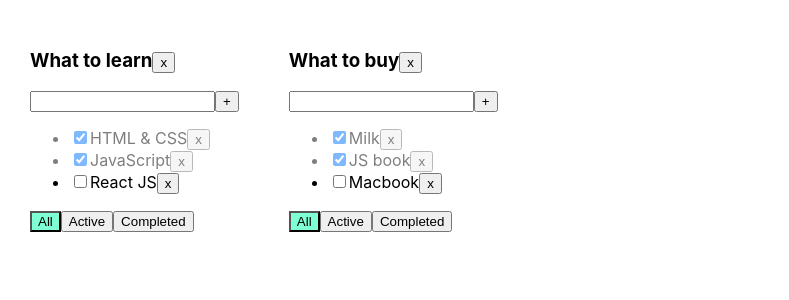
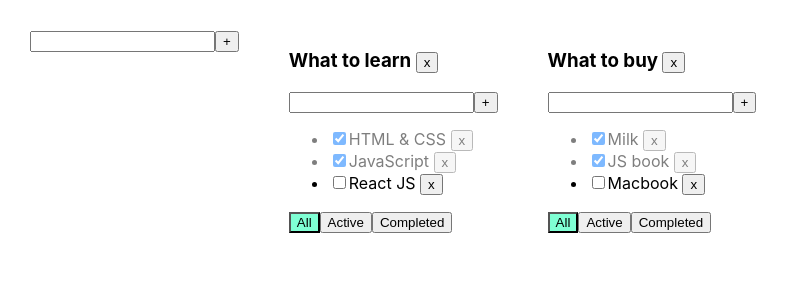
Before and after one commit to 8bitnikita/todolist-app, a React (Create React App) app: page / in a window 1280 px wide. Shown: the top 300 px of the page, without its empty margins (0-789 px from the left). Built offline with nearby package versions, Linux system fonts and the light colour scheme.

Commit message:
Add Input Form and Editable Span

```diff
--- /dev/null
+++ b/src/AddInputForm.tsx
@@ -0,0 +1,47 @@
+import React, {ChangeEvent, KeyboardEvent, useState} from "react";
+
+type AddInputFormPropsType = {
+    addItem: (title: string) => void
+}
+
+export const AddInputForm = (props: AddInputFormPropsType) => {
+
+    let [title, setTitle] = useState('');
+    let [error, setError] = useState<string | null>(null)
+
+    const onChangeHandler = (e: ChangeEvent<HTMLInputElement>) => {
+        setTitle(e.currentTarget.value)
+    }
+    const onKeyPressHandler = (e: KeyboardEvent<HTMLInputElement>) => {
+        setError(null)
+        if (e.charCode === 13) {
+            addItem()
+        }
+    }
+    const onBlurHandler = () => {
+        setError(null)
+    }
+
+    // Function that checks Input and add Error message
+    let addItem = () => {
+        if (title.trim() !== '') {
+            props.addItem(title)
+            setTitle('')
+        } else {
+            setError('Enter the title!')
+        }
+    }
+
+    return (
+        <div>
+            <input value={title}
+                   onChange={onChangeHandler}
+                   onKeyPress={onKeyPressHandler}
+                   className={error ? 'error': ''}
+                   onBlur={onBlurHandler}
+            />
+            <button onClick={addItem}>+</button>
+            {error && <div className='error-message'>{error}</div>}
+        </div>
+    )
+}
--- a/src/App.css
+++ b/src/App.css
@@ -5,10 +5,6 @@
 
 .App > div {
   margin-right: 50px;
-}
-
-h3 {
-  display: inline-block;
 }
 
 .error {
--- a/src/App.tsx
+++ b/src/App.tsx
@@ -2,7 +2,7 @@ import React, {useState} from 'react';
 import './App.css';
 import {TaskType, Todolist} from './Todolist';
 import {v1} from "uuid";
-
+import {AddInputForm} from "./AddInputForm";
 
 export type filterValuesType = 'All' | 'Active' | 'Completed'
 type TodolistType = {
@@ -15,36 +15,33 @@ type TasksStateType = {
 }
 
 const App = () => {
-
     let todolistId1 = v1();
     let todolistId2 = v1();
 
-    // useState to delete tasks ----------------------------------
+    // useState to delete tasks
     const removeTask = (id: string, todolistId: string) => {
         let todolistTasks = tasks[todolistId]
         tasks[todolistId] = todolistTasks.filter(task => task.id !== id)
         setTasks({...tasks})
     }
-    //------------------------------------------------------------
 
-    // Function to remove Todolist -------------------------------------
+    // Function to remove Todolist
     const removeTodolist = (id: string) => {
         setTodolists(todolists.filter(tl => tl.id !== id))
         delete tasks[id]
         setTasks({...tasks})
     }
-    //------------------------------------------------------------
 
-    // Function to Add tasks -------------------------------------
+    // Function to Add tasks
     const addNewTask = (taskTitle: string, todolistId: string) => {
         let task = {id: v1(), title: taskTitle.trim(), isDone: false};
         let todolistTasks = tasks[todolistId]
         tasks[todolistId] = [task, ...todolistTasks]
         setTasks({...tasks})
     }
-    //------------------------------------------------------------
 
-    // Change checkbox status (true/false) ----------------------------
+
+    // Change checkbox status (true/false)
     const changeBoxStatus = (id: string, isDone: boolean, todolistId: string) => {
         let todolistTasks = tasks[todolistId]
         let task = todolistTasks.find(t => t.id === id)
@@ -53,7 +50,6 @@ const App = () => {
             setTasks({...tasks})
         }
     }
-    //------------------------------------------------------------
 
     // Function to filter buttons ('All' | 'Active' | 'Completed')
     const changeFilter = (value: filterValuesType, todolistId: string) => {
@@ -63,9 +59,8 @@ const App = () => {
             setTodolists([...todolists])
         }
     }
-    //------------------------------------------------------------
 
-    // useState to add Todolists ---------------------------------
+    // useState to add Todolists
     let [todolists, setTodolists] = useState<Array<TodolistType>>([
         {
             id: todolistId1,
@@ -78,7 +73,6 @@ const App = () => {
             filter: 'All'
         }
     ])
-    //------------------------------------------------------------
 
     let [tasks, setTasks] = useState<TasksStateType>({
         [todolistId1]: [
@@ -93,8 +87,17 @@ const App = () => {
         ]
     })
 
+    // Function to add new Todolist
+    const addTodolist = (title: string) => {
+        let newTodolistId = v1();
+        let newTodolist: TodolistType = {id: newTodolistId, title: title, filter: 'All'}
+        setTodolists([newTodolist, ...todolists])
+        setTasks({...tasks, [newTodolistId]: []})
+    }
+
     return (
         <div className="App">
+            <AddInputForm addItem={addTodolist}/>
             {
                 todolists.map(tl => {
                     let allTodolistTasks = tasks[tl.id];
--- /dev/null
+++ b/src/EditableSpan.tsx
@@ -0,0 +1,30 @@
+import React, {ChangeEvent, useState} from "react";
+
+type EditableSpanPropsType = {
+    value: string
+}
+
+export const EditableSpan = (props: EditableSpanPropsType) => {
+    let [editMode, setEditMode] = useState(false);
+    let [title, setTitle] = useState(props.value);
+
+    const editModeDoubleClick = () => {
+        setEditMode(!editMode)
+    }
+
+    const editableInput = (e: ChangeEvent<HTMLInputElement>) => {
+        setTitle(e.currentTarget.value)
+    }
+
+    const onBlur = () => {
+        setEditMode(false);
+    }
+
+    return (
+        <>
+            {editMode
+                ? <input onChange={editableInput} autoFocus onBlur={onBlur} value={title}/>
+                : <span onDoubleClick={editModeDoubleClick}>{title} </span>}
+        </>
+    )
+}
--- a/src/Todolist.tsx
+++ b/src/Todolist.tsx
@@ -1,5 +1,7 @@
-import React, {KeyboardEvent, ChangeEvent, useState} from 'react';
+import React, {ChangeEvent} from 'react';
 import {filterValuesType} from './App';
+import {AddInputForm} from "./AddInputForm";
+import {EditableSpan} from "./EditableSpan";
 
 export type TaskType = {
     id: string
@@ -9,7 +11,6 @@ export type TaskType = {
 type PropsType = {
     title: string
     id: string
-    key: string
     tasks: Array<TaskType>
     removeTask: (taskId: string, todolistId: string) => void
     changeFilter: (value: filterValuesType, todolistId: string) => void
@@ -20,28 +21,9 @@ type PropsType = {
 }
 
 export function Todolist(props: PropsType) {
-    let [newTaskTitle, setNewTaskTitle] = useState('');
-
-    // Input and Button "Add New Task"
-    const onChangeHandler = (e: ChangeEvent<HTMLInputElement>) => {
-        setNewTaskTitle(e.currentTarget.value)
-    }
-    const onKeyPressHandler = (e: KeyboardEvent<HTMLInputElement>) => {
-        setError(null)
-        if (e.charCode === 13) {
-            addTask()
-        }
-    }
-
-    // Function that checks Input and add Error message
-    let [error, setError] = useState<string | null>(null)
-    let addTask = () => {
-        if (newTaskTitle.trim() !== '') {
-            props.addNewTask(newTaskTitle, props.id)
-            setNewTaskTitle('')
-        } else {
-            setError('Title is required!')
-        }
+    // Function to add new Task
+    const addTask = (title: string) => {
+        props.addNewTask(title, props.id)
     }
 
     // Filter Buttons ('All' | 'Active' | 'Completed')
@@ -54,17 +36,9 @@ export function Todolist(props: PropsType) {
 
     return (
         <div>
-            <h3>{props.title}</h3>
-            <button onClick={onRemoveTodolistHandler}>x</button>
-            <div>
-                <input value={newTaskTitle}
-                       onChange={onChangeHandler}
-                       onKeyPress={onKeyPressHandler}
-                       className={error ? 'error': ''}
-                />
-                <button onClick={addTask}>+</button>
-                {error && <div className='error-message'>{error}</div>}
-            </div>
+            <h3><EditableSpan value={props.title}/> <button onClick={onRemoveTodolistHandler}>x</button> </h3>
+            {/*<h3>{props.title} <button onClick={onRemoveTodolistHandler}>x</button> </h3>*/}
+            <AddInputForm addItem={addTask}/>
             <ul>
                 {
                     props.tasks.map(t => {
@@ -75,7 +49,7 @@ export function Todolist(props: PropsType) {
                         }
                         return <li key={t.id} className={t.isDone ? 'is-done' : ''}>
                             <input type="checkbox" onChange={onChangeBoxHandler} checked={t.isDone}/>
-                            <span>{t.title}</span>
+                            <EditableSpan value={t.title}/>
                             <button onClick={onRemoveHandler}>x</button>
                         </li>
                     })
```
